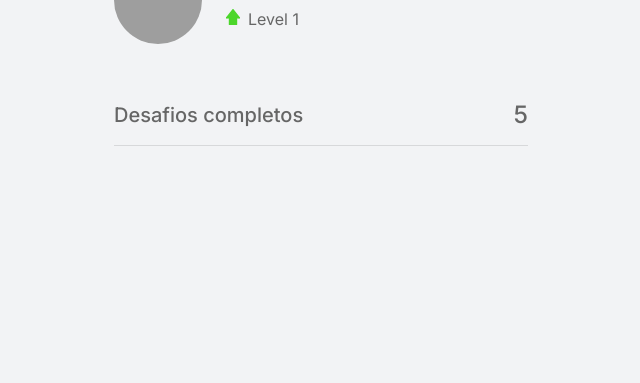
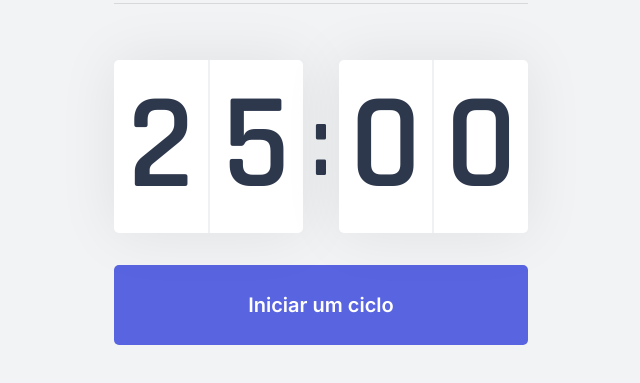
Before and after one commit to MatheusPMC/Moveit-next, a Next.js app: page / in a window 1280 px wide. Shown: the part 321-704 px from the top of the page, without its empty margins (62-702 px from the left). Built offline with nearby package versions, Linux system fonts and the light colour scheme; grey boxes are pictures that could not be loaded.

Commit message:
Componentes Countdown

```diff
--- /dev/null
+++ b/src/components/Countdown.tsx
@@ -0,0 +1,23 @@
+import styles from '../styles/components/Countdown.module.css';
+
+export function Countdown() {
+    return (
+        <div>
+            <div className={styles.countdownContainer}>
+                <div>
+                    <span>2</span>
+                    <span>5</span>
+                </div>
+                <span>:</span>
+                <div>
+                    <span>0</span>
+                    <span>0</span>
+                </div>
+            </div>
+
+            <button type="button" className={styles.countdownButton}>
+                Iniciar um ciclo
+            </button>
+        </div>
+    );
+}
--- a/src/pages/_document.tsx
+++ b/src/pages/_document.tsx
@@ -5,6 +5,8 @@
         return (
             <Html>
                 <Head>
+                    <link rel="shortcut icon" href="favicon.png" type="image/png" />
+
                     <link rel="preconnect" href="https://fonts.gstatic.com" />
                     <link href="https://fonts.googleapis.com/css2?family=Inter:wght@400;500;600&family=Rajdhani:wght@600&display=swap" rel="stylesheet" />
                 </Head>
--- a/src/pages/index.tsx
+++ b/src/pages/index.tsx
@@ -1,5 +1,6 @@
 import Head from 'next/head';
 import { CompletedChallenges } from '../components/CompletedChallenges';
+import { Countdown } from '../components/Countdown';
 import { ExperienceBar } from "../components/ExperirenceBar";
 import { Profile } from '../components/Profile';
 
@@ -8,12 +9,16 @@
 export default function Home() {
   return (
     <div className={styles.container}>
+      <Head>
+        <title>Início | move.it</title>
+      </Head>
       <ExperienceBar />
 
       <section>
         <div>
           <Profile />
           <CompletedChallenges />
+          <Countdown />
         </div>
         <div></div>
       </section>
--- /dev/null
+++ b/src/styles/components/Countdown.module.css
@@ -0,0 +1,64 @@
+.countdownContainer {
+    display: flex;
+    align-items: center;
+    font-family: Rajdhani;
+    font-weight: 600;
+    color: var(--title);
+}
+
+.countdownContainer > div {
+    flex: 1;
+
+    display: flex;
+    align-items: center;
+    justify-content: space-evenly;
+
+    background: var(--white);
+    box-shadow: 0 0 60px rgba(0, 0, 0, 0.08);
+    border-radius: 5px;
+    font-size: 8.5rem;
+    text-align: center;
+}
+
+.countdownContainer > div span{
+    flex: 1;
+}
+
+.countdownContainer > div span:first-child{
+    border-right: 1px solid #f0f1f3;
+}
+
+.countdownContainer > div span:last-child{
+    border-left: 1px solid #f0f1f3;
+}
+
+.countdownContainer > span{
+    font-size: 6.25rem;
+    margin: 0 0.5rem;
+}
+
+.countdownButton {
+    width: 100%;
+    height: 5rem;
+
+    margin-top: 2rem;
+
+    display: flex;
+    align-items: center;
+    justify-content: center;
+
+    border: 0;
+    border-radius: 5px;
+
+    background: var(--blue);
+    color: var(--white);
+
+    font-size: 1.25rem;
+    font-weight: 600;
+
+    transition: background-color 0.2s;
+}
+
+.countdownButton:hover {
+    background: var(--blue-dark);
+}
```
